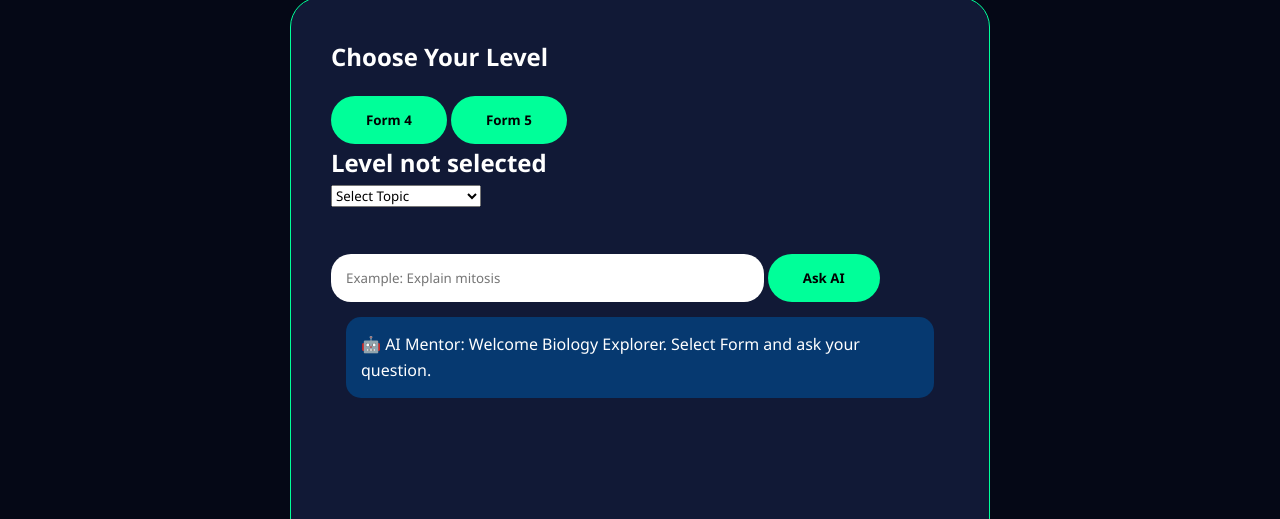
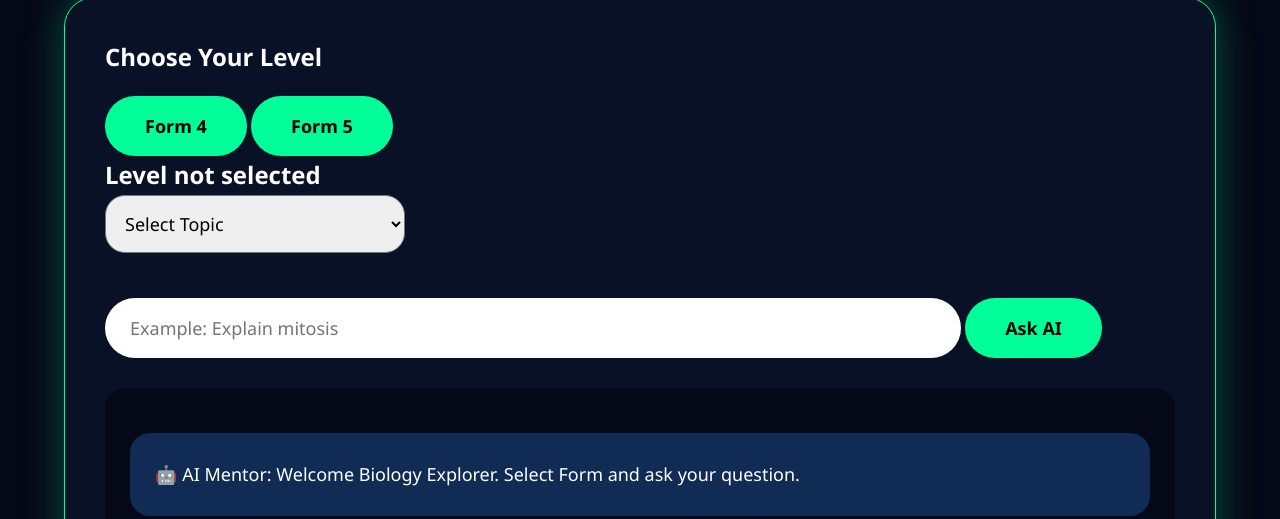
Before and after one commit to zulhilmidesa9-eng/bio-arena-sirzul, a plain HTML site: page ai-biology.html in a window 1280 px wide. Shown: the part 281-800 px from the top of the page. Drawn offline with Linux system fonts and the light colour scheme.

Commit message:
Update style.css

```diff
--- a/style.css
+++ b/style.css
@@ -308,3 +308,122 @@ border-radius:20px;
 border:none;
 
 }
+/* BIO-ARENA AI MENTOR */
+
+
+.ai-box{
+
+width:90%;
+
+max-width:1200px;
+
+margin:auto;
+
+background:#081126;
+
+padding:40px;
+
+border-radius:30px;
+
+border:1px solid #00ff99;
+
+box-shadow:
+0 0 40px rgba(0,255,153,.3);
+
+}
+
+
+
+#chat{
+
+height:600px;
+
+overflow-y:auto;
+
+background:#050816;
+
+padding:25px;
+
+border-radius:20px;
+
+margin:30px 0;
+
+text-align:left;
+
+}
+
+
+
+.bot{
+
+background:#102c55;
+
+padding:25px;
+
+margin:20px 0;
+
+border-radius:20px;
+
+font-size:18px;
+
+line-height:1.8;
+
+}
+
+
+
+.student{
+
+background:#006644;
+
+padding:20px;
+
+margin:20px 0;
+
+border-radius:20px;
+
+font-size:18px;
+
+}
+
+
+
+input{
+
+width:80%;
+
+height:60px;
+
+font-size:18px;
+
+padding:15px 25px;
+
+border-radius:30px;
+
+border:none;
+
+}
+
+
+
+select{
+
+width:300px;
+
+padding:15px;
+
+font-size:18px;
+
+border-radius:20px;
+
+}
+
+
+
+button{
+
+font-size:18px;
+
+padding:18px 40px;
+
+}
```
